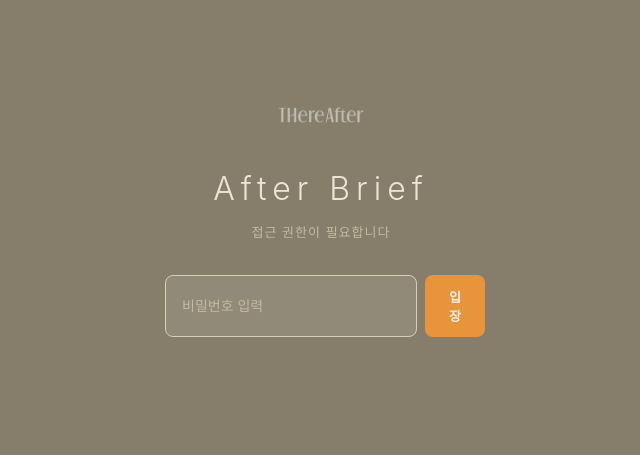
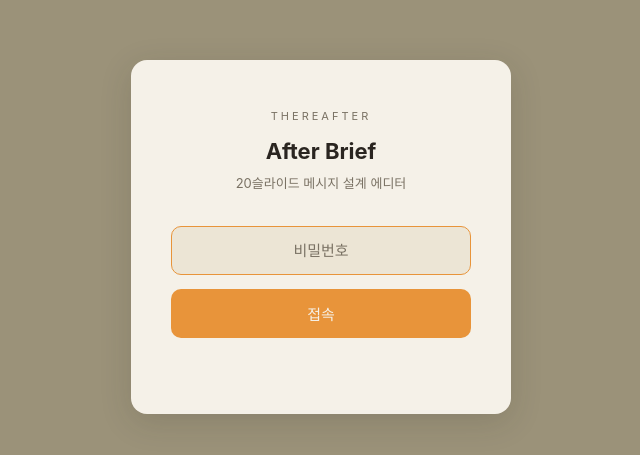
Before and after one commit to thereafter-kr/after-brief, a plain HTML site: page index.html in a window 1280 px wide. Shown: the part 163-618 px from the top of the page, without its empty margins (319-959 px from the left). Drawn offline with Linux system fonts and the light colour scheme.

Commit message:
fix: 비밀번호 페이지 카드 스타일로 통일 (there-source 기준)
Co-Authored-By: Claude Opus 4.6 <noreply@anthropic.com>

```diff
--- a/index.html
+++ b/index.html
@@ -10,14 +10,12 @@
 
   <!-- PASSWORD GATE -->
   <div class="gate" id="gate">
-    <div class="gate-inner">
-      <img src="logo_white.png" alt="thereafter" class="gate-logo">
+    <div class="gate-box">
+      <div class="gate-brand">THEREAFTER</div>
       <h1 class="gate-title">After Brief</h1>
-      <p class="gate-desc">접근 권한이 필요합니다</p>
-      <div class="gate-form">
-        <input type="password" class="gate-input" id="gate-input" placeholder="비밀번호 입력" autocomplete="off">
-        <button class="gate-btn" id="gate-btn">입장</button>
-      </div>
+      <p class="gate-desc">20슬라이드 메시지 설계 에디터</p>
+      <input type="password" class="gate-input" id="gate-input" placeholder="비밀번호" autocomplete="off">
+      <button class="gate-btn" id="gate-btn">접속</button>
       <p class="gate-error" id="gate-error"></p>
     </div>
   </div>
--- a/style.css
+++ b/style.css
@@ -45,10 +45,11 @@ body {
   position: fixed;
   inset: 0;
   z-index: 9999;
-  background: var(--bg-dark);
+  background: var(--bg-main);
   display: flex;
   align-items: center;
   justify-content: center;
+  padding: 20px;
 }
 
 .gate.hidden { display: none; }
@@ -57,74 +58,75 @@ body.locked .hero,
 body.locked .content,
 body.locked footer { display: none; }
 
-.gate-inner {
+.gate-box {
+  background: var(--white);
+  border-radius: 16px;
+  padding: 48px 40px;
+  max-width: 380px;
+  width: 100%;
   text-align: center;
-  padding: 24px;
-  width: 100%;
-  max-width: 360px;
+  box-shadow: 0 8px 32px rgba(42,37,32,0.15);
 }
 
-.gate-logo {
-  height: 16px;
-  opacity: 0.5;
-  margin-bottom: 32px;
+.gate-brand {
+  font-size: 11px;
+  letter-spacing: 3px;
+  color: var(--text-light);
+  text-transform: uppercase;
+  margin-bottom: 8px;
 }
 
 .gate-title {
-  font-size: 32px;
-  font-weight: 300;
-  color: var(--cream);
-  letter-spacing: 6px;
-  margin-bottom: 8px;
+  font-size: 22px;
+  font-weight: 700;
+  color: var(--text-dark);
+  margin-bottom: 4px;
 }
 
 .gate-desc {
   font-size: 13px;
-  color: var(--card);
-  letter-spacing: 1px;
+  color: var(--text-light);
   margin-bottom: 32px;
 }
 
-.gate-form {
-  display: flex;
-  gap: 8px;
-}
-
 .gate-input {
-  flex: 1;
-  padding: 12px 16px;
+  width: 100%;
+  padding: 14px 16px;
   border: 1.5px solid var(--border);
-  border-radius: 8px;
-  background: rgba(255,255,255,0.1);
-  color: var(--cream);
+  border-radius: 10px;
+  font-size: 15px;
+  background: var(--cream);
+  color: var(--text-dark);
   font-family: inherit;
-  font-size: 14px;
   outline: none;
+  text-align: center;
   transition: border-color 0.2s;
 }
 
-.gate-input::placeholder { color: var(--card); }
-.gate-input:focus { border-color: var(--card-light); }
+.gate-input::placeholder { color: var(--text-light); }
+.gate-input:focus { border-color: var(--accent); }
 
 .gate-btn {
-  padding: 12px 24px;
+  width: 100%;
+  padding: 14px;
+  margin-top: 14px;
   border: none;
-  border-radius: 8px;
+  border-radius: 10px;
   background: var(--accent);
   color: var(--white);
+  font-size: 15px;
+  font-weight: 500;
+  cursor: pointer;
   font-family: inherit;
-  font-size: 13px;
-  font-weight: 600;
-  cursor: pointer;
   transition: background 0.2s;
 }
 
 .gate-btn:hover { background: var(--accent-dark); }
 
 .gate-error {
-  margin-top: 12px;
-  font-size: 12px;
-  color: #F87171;
+  margin-top: 10px;
+  font-size: 13px;
+  color: #c0392b;
   min-height: 18px;
 }
 
```
